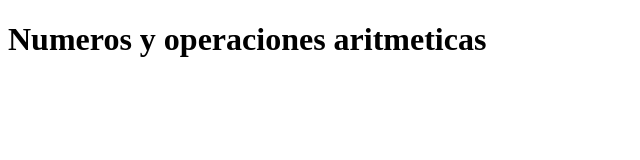
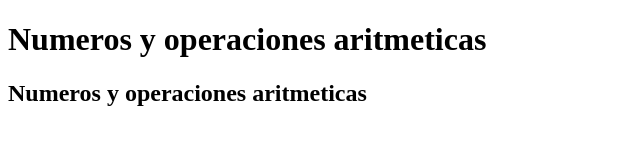
Before and after one commit to persiblack/javascript, a plain HTML site: page codigofacilito/2numeros-operaciones/index.html in a window 1280 px wide. Shown: the whole page, without its empty margins (0-640 px from the left). Drawn offline with Linux system fonts and the light colour scheme.

Commit message:
correcciones

```diff
--- a/codigofacilito/2numeros-operaciones/index.html
+++ b/codigofacilito/2numeros-operaciones/index.html
@@ -10,5 +10,6 @@
     </head>
     <body>
         <h1>Numeros y operaciones aritmeticas</h1>
+        <h2>Numeros y operaciones aritmeticas</h2>
     </body>
 </html>
```
